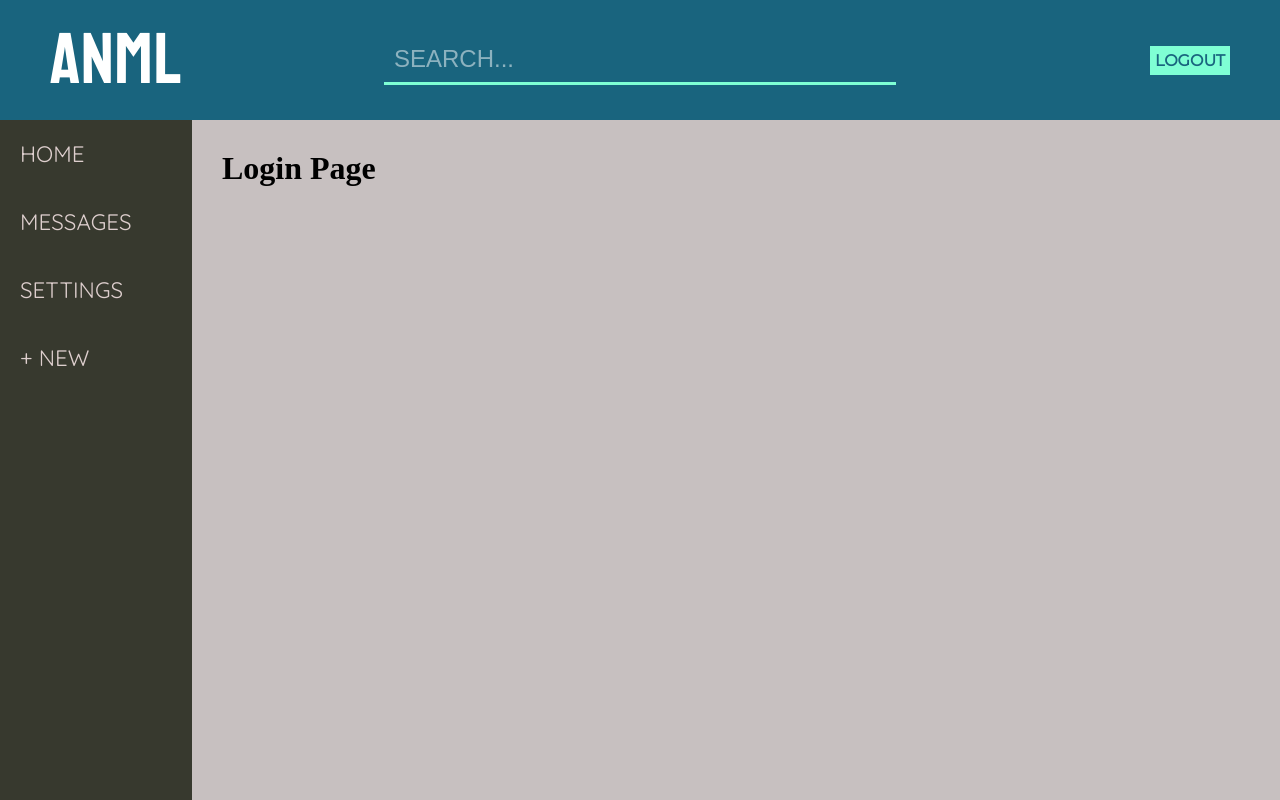
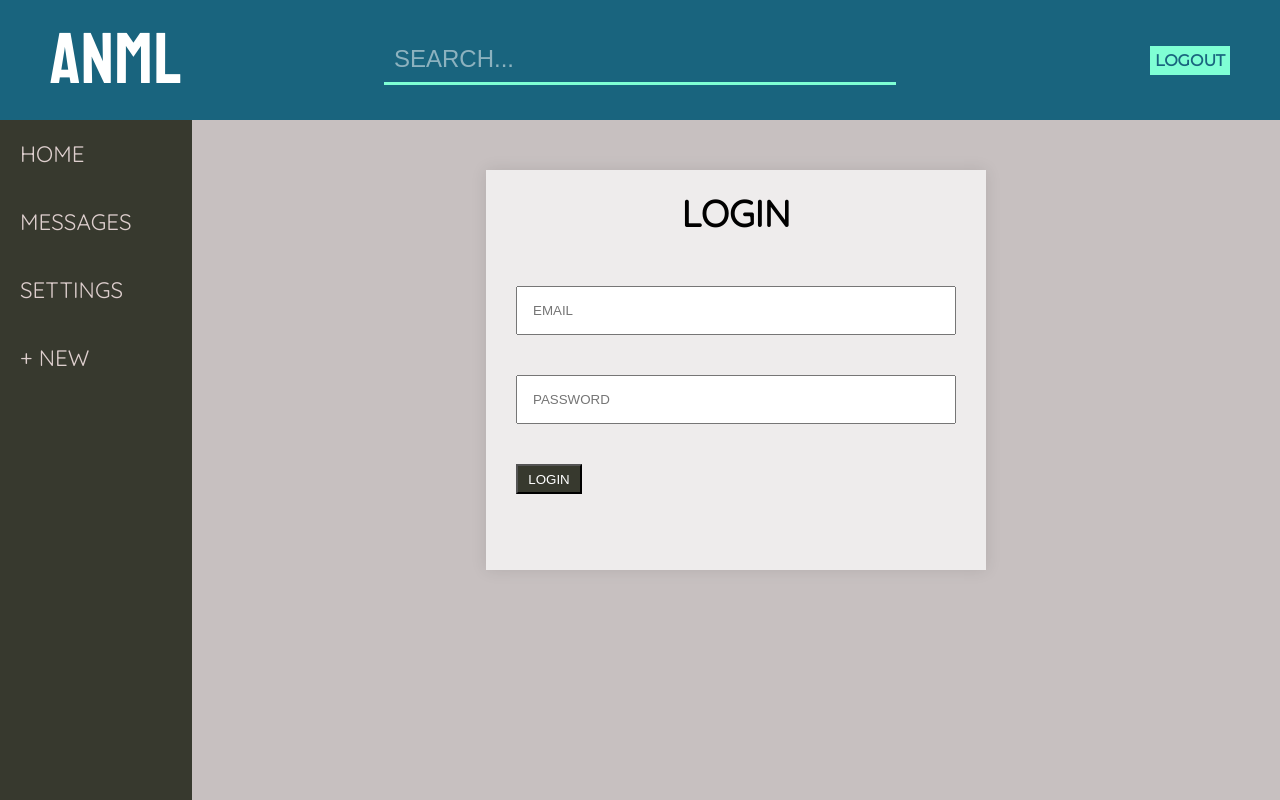
Before and after one commit to kevinchguo/cms_project, a React (Create React App) app: page /login in a window 1280 px wide. Built offline with nearby package versions, Linux system fonts and the light colour scheme.

Commit message:
created login-form

```diff
--- a/src/components/Header/Header.module.scss
+++ b/src/components/Header/Header.module.scss
@@ -35,18 +35,13 @@
       width: 80px;
       text-align: center;
       background: #19647e;
-      box-shadow: 5px 5px;
       background: aquamarine;
       color: #19647e;
       font-family: "Montserrat", sans-serif;
       text-transform: uppercase;
       font-weight: bolder;
       cursor: pointer;
-      transition: 0.2s;
       padding: 5px;
-      &:hover {
-        color: #02b5bc;
-      }
     }
   }
 }
--- a/src/components/Login/Login.jsx
+++ b/src/components/Login/Login.jsx
@@ -9,11 +9,18 @@ class Login extends Component {
 
   render() {
     return (
-      <div className={styles.loginComponent}>
-        <h1>Login Page</h1>
-        <br />
-        <br />
-        <br />
+      <div className={styles.container}>
+        <h1>Login</h1>
+        <form action="/login" method="POST">
+          <input
+            type="text"
+            name="email"
+            placeholder="email"
+            autoComplete="off"
+          />
+          <input type="password" name="password" placeholder="password" />
+          <button>Login</button>
+        </form>
       </div>
     );
   }
--- a/src/components/Login/Login.module.scss
+++ b/src/components/Login/Login.module.scss
@@ -0,0 +1,51 @@
+@import url("https://fonts.googleapis.com/css?family=Montserrat|PT+Sans|Quicksand&display=swap");
+
+.container {
+  box-shadow: 0px 0px 15px rgba(0, 0, 0, 0.1);
+  background: rgb(238, 236, 236);
+  text-transform: uppercase;
+  font-family: "Quicksand", sans-serif;
+  max-width: 500px;
+  height: 50vh;
+  margin: 20px auto;
+  display: flex;
+  flex-direction: column;
+  padding: 20px;
+  h1 {
+    width: 100%;
+    text-align: center;
+    margin-bottom: 40px;
+    font-size: 2.3rem;
+  }
+  form {
+    width: 100%;
+    padding: 10px;
+  }
+  input {
+    width: 100%;
+    padding: 15px;
+    margin-bottom: 40px;
+    transition: 0.2s;
+    text-transform: uppercase;
+  }
+
+  button {
+    width: 15%;
+    height: 30px;
+    text-transform: uppercase;
+    background: #37392e;
+    color: white;
+  }
+  form:focus,
+  form:active {
+    outline: 0;
+  }
+}
+
+@media screen and (max-width: 900px) {
+  .container {
+    width: 100vw;
+    height: 100vh;
+    margin: 0 auto;
+  }
+}
```
